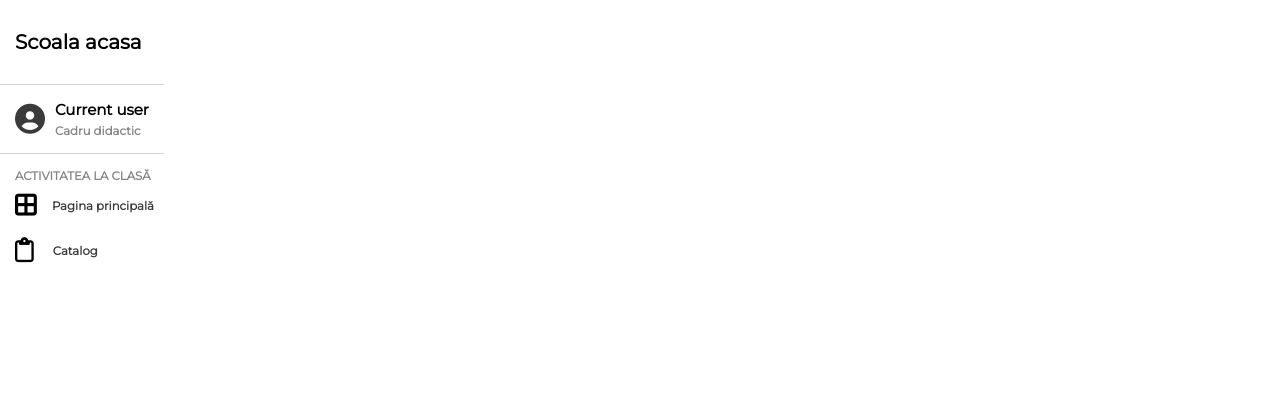
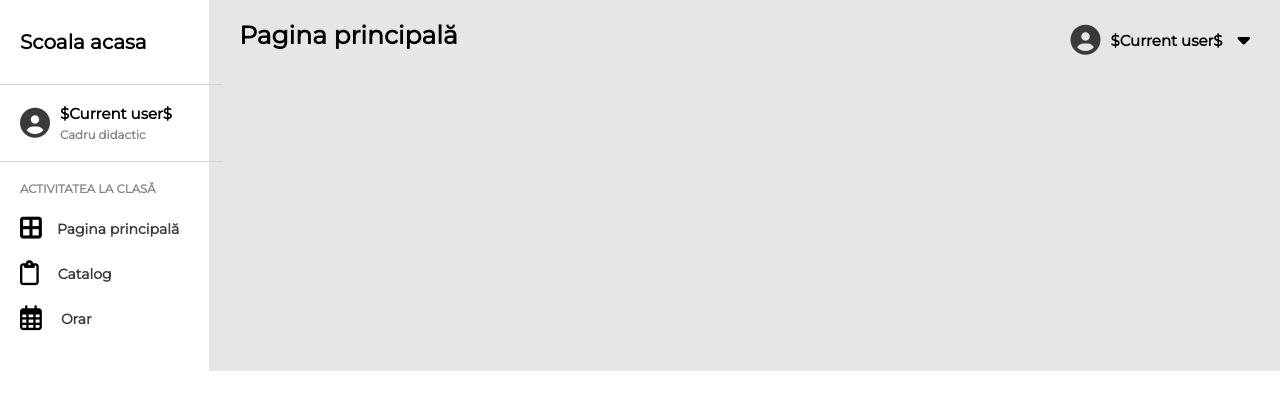
Before and after one commit to ispasvalentin22/scoala-acasa, a React (Create React App) app in the folder client/: page /dashboard in a window 1280 px wide. Shown: the top 410 px of the page. Built offline with nearby package versions, Linux system fonts and the light colour scheme.

Commit message:
added mini header to dashboard

```diff
--- a/client/src/pages/dashboard/_dashboard.scss
+++ b/client/src/pages/dashboard/_dashboard.scss
@@ -1,17 +1,36 @@
 .sidemenu__logo {
   padding: 3rem;
-  padding-left: 1.5rem;
+  padding-left: 2rem;
   font-size: 2rem;
+  width: 100%;
 }
 
 .currentuser {
   display: flex;
   align-items: center;
   width: fit-content;
-  padding: 1.5rem;
-  border-top: 1px solid rgb(211, 211, 211);
-  border-bottom: 1px solid rgb(211, 211, 211);
+  padding: 2rem;
+  position: relative;
 
+  &::before {
+    position: absolute;
+    content: "";
+    top: 0;
+    left: 0;
+    height: 0.1rem;
+    width: 22.2rem;
+    background-color: rgb(211, 211, 211);
+  }
+
+  &::after {
+    position: absolute;
+    content: "";
+    bottom: 0;
+    left: 0;
+    height: 0.1rem;
+    width: 22.2rem;
+    background-color: rgb(211, 211, 211);
+  }
 }
 
 .currentuser__details h3 {
@@ -26,7 +45,7 @@
 }
 
 .class-activity {
-  padding: 1.5rem;
+  padding: 2rem;
 }
 
 .class-activity-title {
@@ -34,25 +53,58 @@
 }
 
 .sidemenu {
+  width: 25rem;
 
-  &__homepage, &__catalogue {
+  &__homepage, &__catalogue, &__schedule {
     display: flex;
     align-items: center;
-    margin-top: 1rem;
-    margin-bottom: 2rem;
+    margin: 2rem 0;
 
     &--h3 {
       margin-left: 1.5rem;
       color: $color-black-light;
+      font-size: 1.4rem;
     }
 
     &--title {
       margin-left: 1.9rem;
       color: $color-black-light;
+      font-size: 1.4rem;
     }
   }
 }
 
-.fa-clipboard, .fa-border-all {
+.fa-clipboard, .fa-border-all, .fa-calendar-alt {
   font-size: 2.5rem;
 }
+
+.dashboard-wrapper {
+  display: flex;
+}
+
+.dashboard__main {
+  background-color: rgb(230, 230, 230);
+  width: 100%;
+}
+
+.miniheader__title {
+  margin: 3rem;
+  margin-top: 2rem;
+  font-size: 2.5rem;
+}
+
+.miniheader {
+  display: flex;
+  justify-content: space-between;
+}
+
+.currentuser-header {
+  display: flex;
+  align-items: center;
+  margin-right: 3rem;
+}
+
+.fa-caret-down {
+  font-size: 2rem;
+  margin-left: 1.5rem;
+}
--- a/client/src/pages/dashboard/dashboard.component.jsx
+++ b/client/src/pages/dashboard/dashboard.component.jsx
@@ -10,7 +10,7 @@ const Dashboard = () => {
         <div className="currentuser">
           <i class="fas fa-user-circle"></i>
           <div className="currentuser__details">
-            <h2>Current user</h2>
+            <h2>$Current user$</h2>
             <h3>Cadru didactic</h3>
           </div>
         </div>
@@ -24,16 +24,24 @@ const Dashboard = () => {
             <i class="far fa-clipboard"></i>
             <h3 className="sidemenu__catalogue--title">Catalog</h3>
           </div>
+          <div className="sidemenu__schedule">
+            <i class="far fa-calendar-alt"></i>
+            <h3 className="sidemenu__catalogue--title">Orar</h3>
+          </div>
         </div>
       </section>
 
-      <main className="sidemenu__main">
+      <main className="dashboard__main">
         <div className="miniheader">
-
+          <h1 className="miniheader__title">Pagina principală</h1>
+          <div className="currentuser-header">
+            <i class="fas fa-user-circle"></i>
+            <h2>$Current user$</h2>
+            <i class="fas fa-caret-down"></i>
+          </div>
         </div>
       </main>
     </div>
-
   )
 }
 
```
